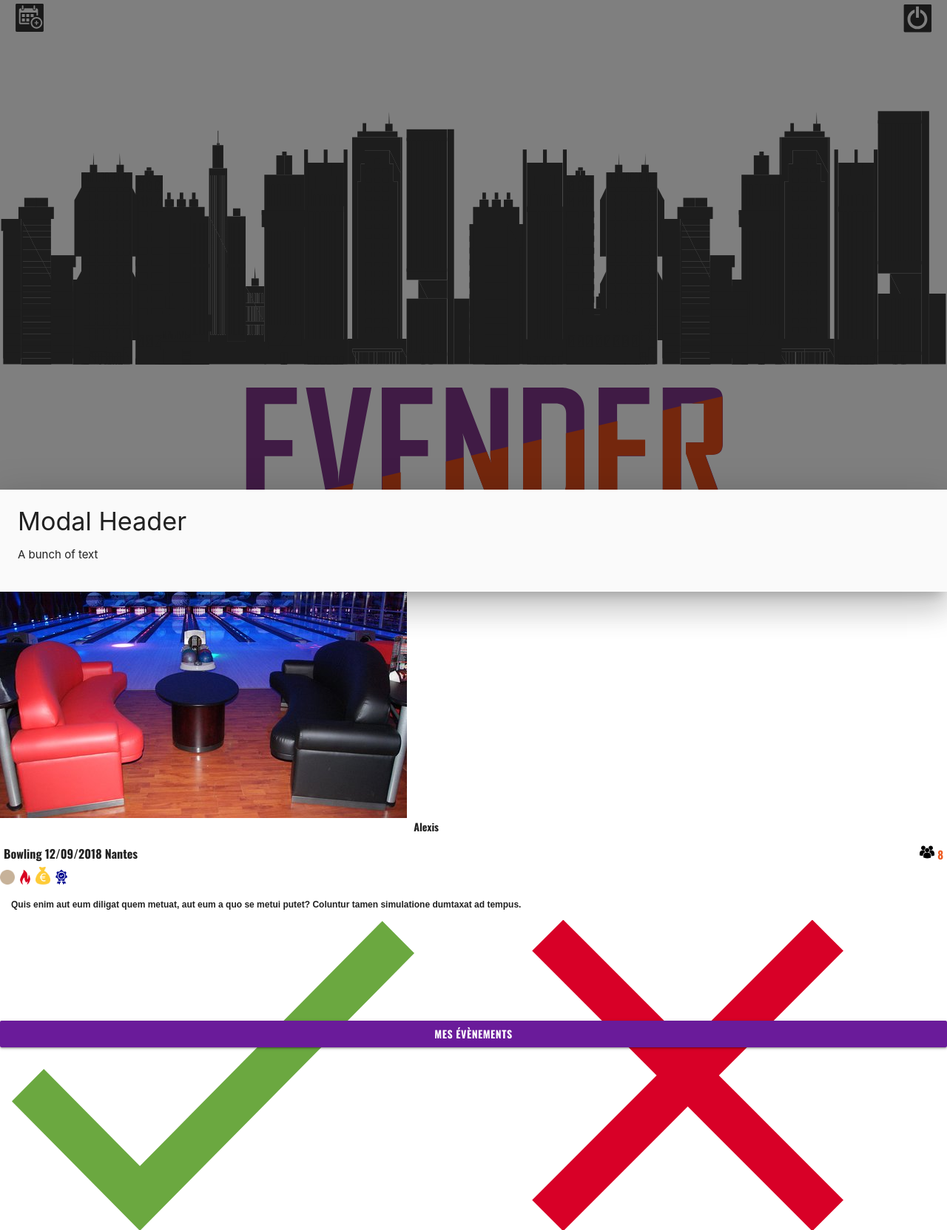
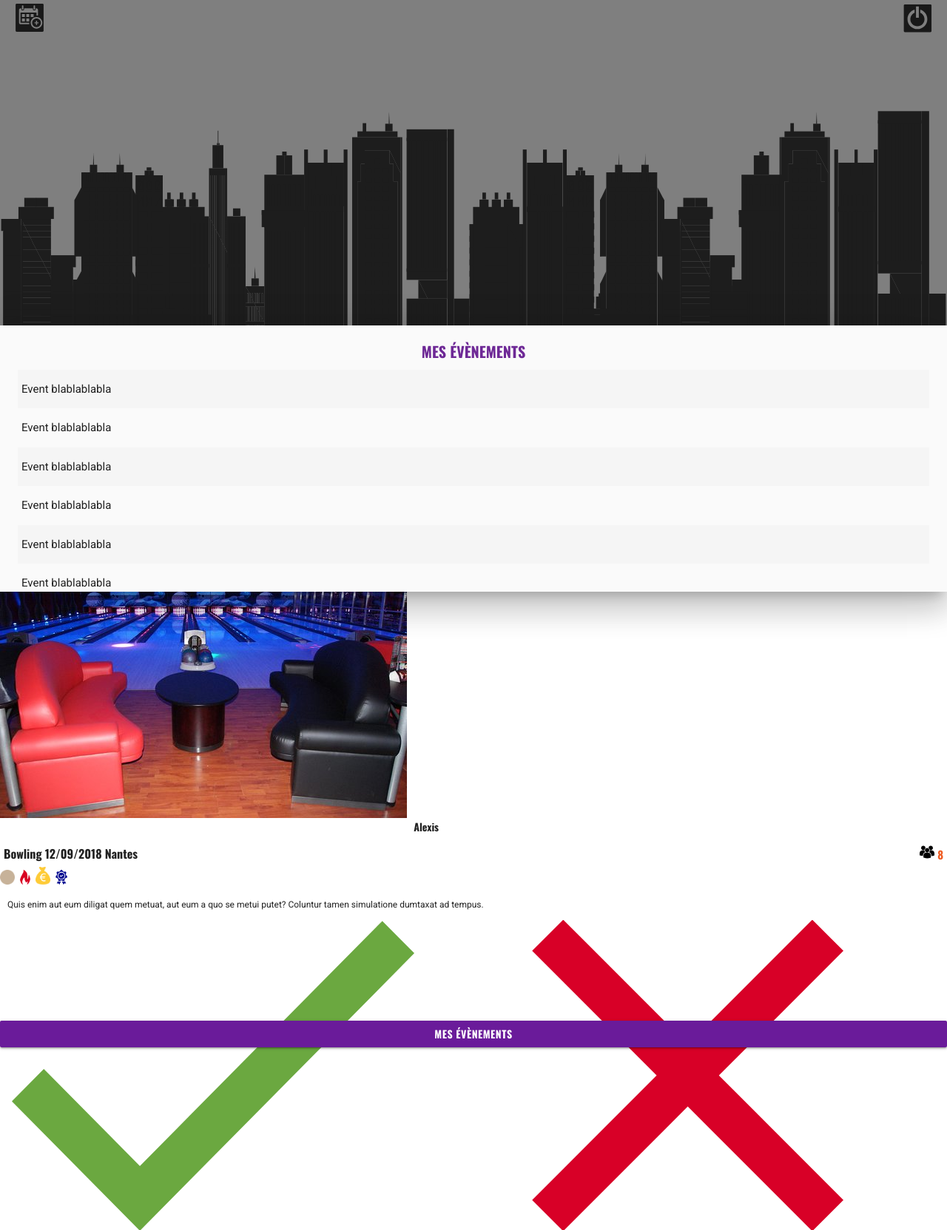
Before and after one commit to antosox/workshopB2, a PHP site: page / in a window 1280 px wide, after a click on "MES ÉVÈNEMENTS". Shown: the top 1663 px of the page at 74% size. Run offline with PHP 8.4, Linux system fonts and the light colour scheme.

Commit message:
Index CSS finish

```diff
--- a/add-event.php
+++ b/add-event.php
@@ -11,8 +11,7 @@
     <!-- Compiled and minified JavaScript -->
     <script src="https://cdnjs.cloudflare.com/ajax/libs/materialize/1.0.0/js/materialize.min.js"></script>
     <link rel="stylesheet" href="css/style.css">
-    <link href="https://fonts.googleapis.com/css?family=Montserrat|Oswald:700" rel="stylesheet">
-    <title>Ajouter un évènement</title>
+    <link href="https://fonts.googleapis.com/css?family=Oswald:700|Roboto" rel="stylesheet">     <title>Ajouter un évènement</title>
 </head>
 <body>
     <section class="add-event">
--- a/chat.php
+++ b/chat.php
@@ -10,8 +10,7 @@
     <!-- Compiled and minified JavaScript -->
     <script src="https://cdnjs.cloudflare.com/ajax/libs/materialize/1.0.0/js/materialize.min.js"></script>
     <link rel="stylesheet" href="css/style.css">
-    <link href="https://fonts.googleapis.com/css?family=Montserrat|Oswald:700" rel="stylesheet">
-    <title>chat</title>
+    <link href="https://fonts.googleapis.com/css?family=Oswald:700|Roboto" rel="stylesheet">     <title>chat</title>
 </head>
 
 <body>
--- a/css/style.css
+++ b/css/style.css
@@ -6,6 +6,20 @@ h1 {
     color: #333333;
     font-size: 25px;
     text-align: center;
+}
+
+h4 {
+    font-family: Oswald, sans-serif;
+    font-weight: 700;
+    font-size: 20px;
+    color: #6e2996;
+    text-transform: uppercase;
+    text-align: center;
+}
+
+td {
+    font-family: Roboto, sans-serif;
+    font-size: 15px;
 }
 
 /*____________________________________ INDEX ____________________________________*/
@@ -95,14 +109,13 @@ img.medal {
 }
 
 .description {
-    padding: 0 15px;
+    padding: 0 10px;
 }
 
 .description p {
     text-align: justify;
-    font-family: Montserra, sans-serif;
+    font-family: Roboto, sans-serif;
     font-size: 12px;
-    font-weight: bold;
 }
 
 .validate, .eject {
--- a/index.php
+++ b/index.php
@@ -10,8 +10,7 @@
     <!-- Compiled and minified JavaScript -->
     <script src="https://cdnjs.cloudflare.com/ajax/libs/materialize/1.0.0/js/materialize.min.js"></script>
     <link rel="stylesheet" href="css/style.css">
-    <link href="https://fonts.googleapis.com/css?family=Montserrat|Oswald:700" rel="stylesheet">
-    <title>Evender</title>
+    <link href="https://fonts.googleapis.com/css?family=Oswald:700|Roboto" rel="stylesheet">     <title>Evender</title>
 </head>
     <body>
         <header>
@@ -66,8 +65,40 @@
               <!-- Modal Structure -->
             <div id="modal1" class="modal bottom-sheet">
                 <div class="modal-content">
-                    <h4>Modal Header</h4>
-                    <p>A bunch of text</p>
+                    <h4>Mes évènements</h4>
+                    <table class="striped">
+                        <tr>
+                            <td>Event blablablabla</td>
+                        </tr>
+                        <tr>
+                            <td>Event blablablabla</td>
+                        </tr>                         <tr>
+                            <td>Event blablablabla</td>
+                        </tr>                         <tr>
+                            <td>Event blablablabla</td>
+                        </tr>                         <tr>
+                            <td>Event blablablabla</td>
+                        </tr>                         <tr>
+                            <td>Event blablablabla</td>
+                        </tr>                         <tr>
+                            <td>Event blablablabla</td>
+                        </tr>                         <tr>
+                            <td>Event blablablabla</td>
+                        </tr>                         <tr>
+                            <td>Event blablablabla</td>
+                        </tr>                         <tr>
+                            <td>Event blablablabla</td>
+                        </tr>                         <tr>
+                            <td>Event blablablabla</td>
+                        </tr>                         <tr>
+                            <td>Event blablablabla</td>
+                        </tr>                         <tr>
+                            <td>Event blablablabla</td>
+                        </tr>                         <tr>
+                            <td>Event blablablabla</td>
+                        </tr>
+                    </table>
+
                 </div>
             </div>
         </footer>
```
